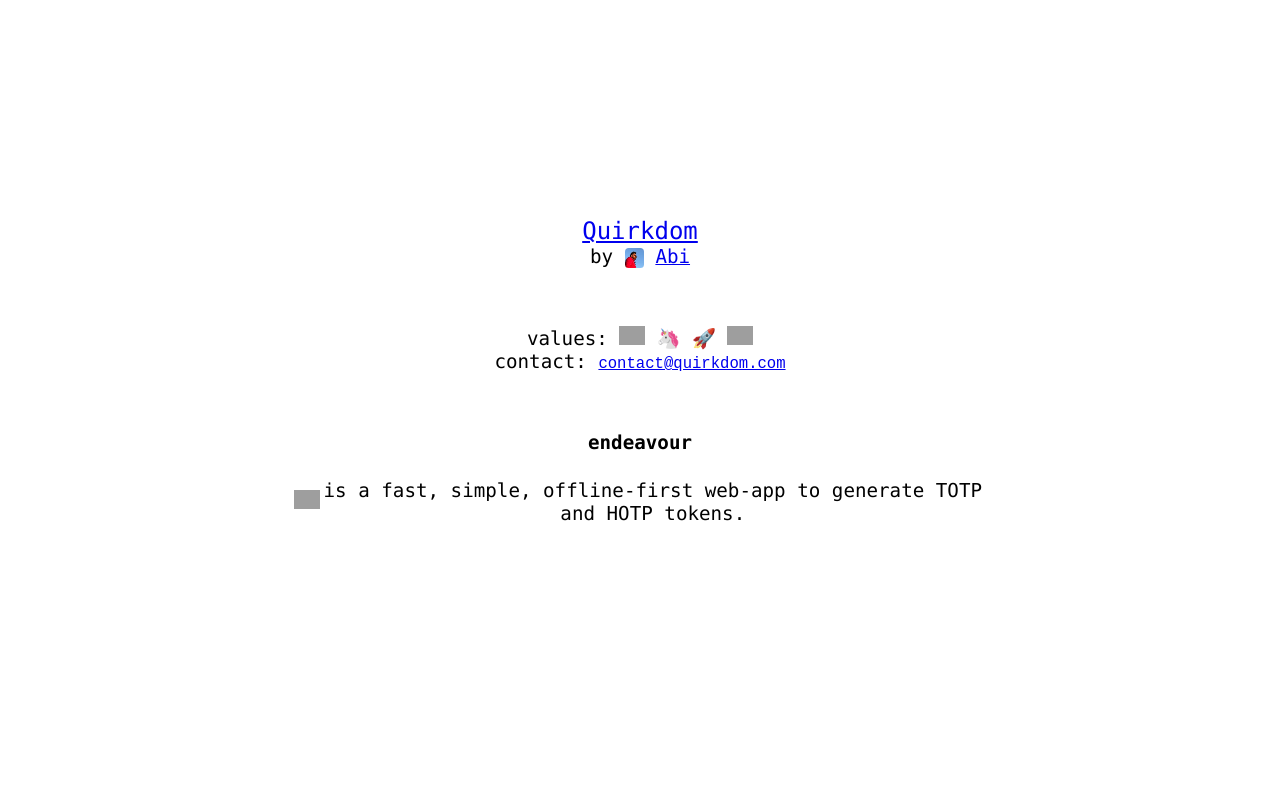
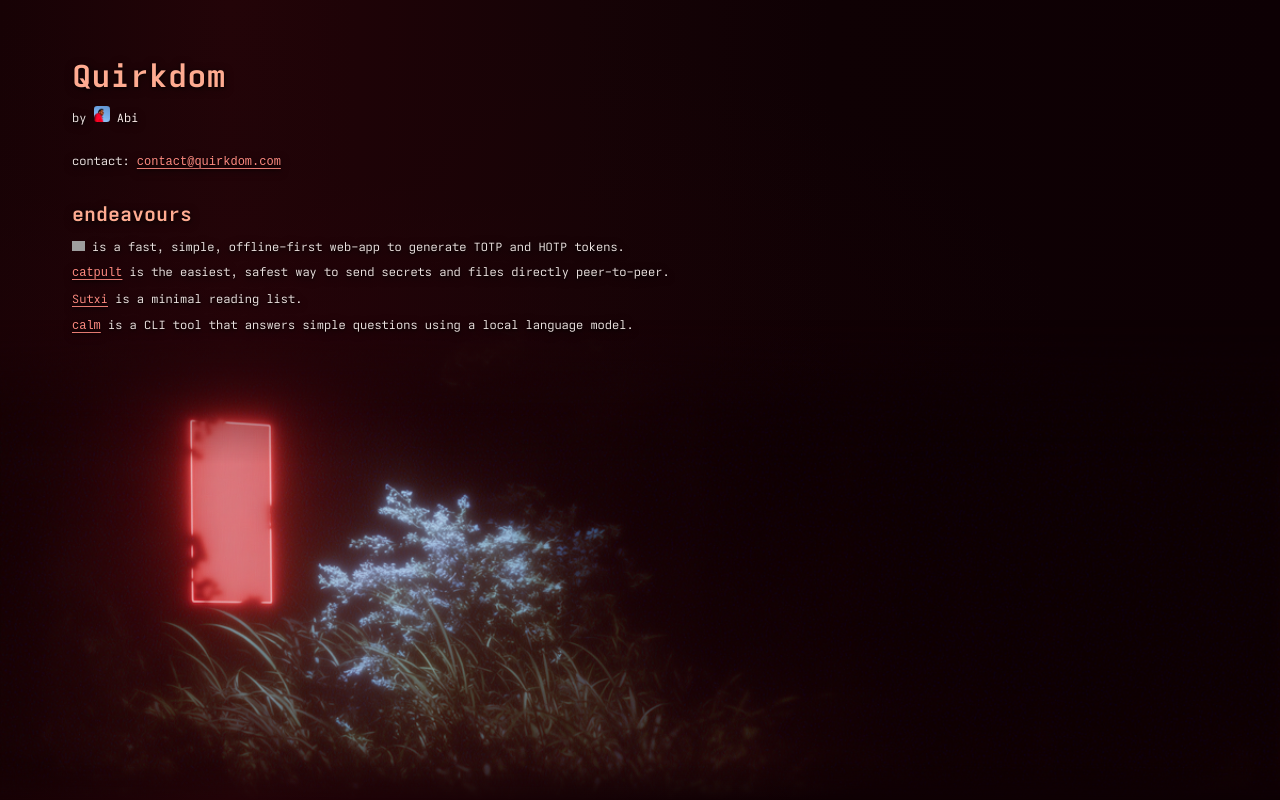
Before and after one commit to quirkdom/quirkdom.github.io, a website: page pages/index.html in a window 1280 px wide. Drawn offline with Linux system fonts and the light colour scheme; grey boxes are pictures that could not be loaded.

Commit message:
Updated homepage

```diff
--- a/pages/index.html
+++ b/pages/index.html
@@ -1,41 +1,35 @@
 <!doctype html>
 <html lang="en">
+
 <head>
     <meta charset="utf-8" />
     <meta name="viewport" content="width=device-width, initial-scale=1" />
     <meta name="description" content="Quirkdom, by Abi." />
     <title>Quirkdom by Abi</title>
+    <link rel="preload" href="/fonts/IoskeleyMono-Regular.woff2" as="font" type="font/woff2" crossorigin />
     <link rel="stylesheet" href="/index.css" />
 </head>
 
 <body>
     <header style="margin-bottom: 2em">
-            <a href="https://quirkdom.com" style="font-size: x-large"
-                >Quirkdom</a
-            >
-            <br />
-            by <img class="emoji-aligned prof-pic" src="/prof_abi.jpg" alt="Abi" />
+        <h1>Quirkdom</h1>
+        by <img id="profile-pic" src="/prof_abi.jpg" alt="Abi" />
         <a href="https://x.com/AbiQuirkdom"> Abi</a>
     </header>
     <main>
         <section>
+            <!-- <p>
+                values:
+                <img class="emoji-aligned" src="https://github.githubassets.com/images/icons/emoji/shipit.png"
+                    alt="ship it!" />
+                🦄 🚀
+                <img class="emoji-aligned" src="https://github.githubassets.com/images/icons/emoji/trollface.png"
+                    alt="problem?" />
+                <br />
+            </p> -->
             <p>
-                    values:
-                    <img
-                        class="emoji-aligned"
-                        src="https://github.githubassets.com/images/icons/emoji/shipit.png"
-                        alt="ship it"
-                    />
-                    🦄 🚀
-                    <img
-                        class="emoji-aligned"
-                        src="https://github.githubassets.com/images/icons/emoji/trollface.png"
-                        alt="problem?"
-                    />
-                    <br />
                 contact:
-                    <code
-                        ><a
+                <code><a
                             href="#"
                             class="crypt-mail"
                             data-tld="moc"
@@ -46,24 +40,28 @@
             </p>
         </section>
         <section>
-                <h4>endeavour</h4>
+            <h2>endeavours</h2>
             <ul>
                 <li>
-                        <a href="https://trezur.quirkdom.com/"
-                            ><img
-                                src="https://trezur.quirkdom.com/trezur_logo.svg"
-                                alt="Trezur"
-                                class="emoji-aligned"
-                            />
-                        </a>
-                        <span>
-                            is a fast, simple, offline-first web-app to generate
-                            TOTP and HOTP tokens.
-                        </span>
+                    <a href="https://trezur.quirkdom.com/"><img src="https://trezur.quirkdom.com/trezur_logo.svg"
+                            alt="Trezur" id="trezur-logo" /></a> is a fast, simple, offline-first web-app to
+                    generate TOTP and HOTP tokens.
+                </li>
+                <li>
+                    <a href="https://github.com/quirkdom/catpult"><code>catpult</code></a> is the easiest, safest way to
+                    send secrets and files directly peer-to-peer.
+                </li>
+                <li>
+                    <a href="https://sutxi.quirkdom.com/">Sutxi</a> is a minimal reading list.
+                </li>
+                <li>
+                    <a href="https://github.com/quirkdom/calm"><code>calm</code></a> is a CLI tool that answers simple
+                    questions using a local language model.
                 </li>
             </ul>
         </section>
     </main>
     <script src="/index.js" defer></script>
 </body>
+
 </html>
--- a/public/index.css
+++ b/public/index.css
@@ -1,28 +1,172 @@
+@font-face {
+    font-family: "Ioskeley Mono";
+    src: url("/fonts/IoskeleyMono-Regular.woff2") format("woff2");
+    font-weight: 400;
+    font-style: normal;
+    font-display: swap;
+}
+
+@font-face {
+    font-family: "Ioskeley Mono";
+    src: url("/fonts/IoskeleyMono-Italic.woff2") format("woff2");
+    font-weight: 400;
+    font-style: italic;
+    font-display: swap;
+}
+
+@font-face {
+    font-family: "Ioskeley Mono";
+    src: url("/fonts/IoskeleyMono-Bold.woff2") format("woff2");
+    font-weight: 700;
+    font-style: normal;
+    font-display: swap;
+}
+
+html {
+    background-color: #0d0004;
+}
+
 html,
 body {
     height: 100%;
+    min-height: 100dvh;
     margin: 0;
-    display: flex;
-    justify-content: center;
-    align-items: center;
+    overflow: hidden;
+    box-sizing: border-box;
 }
 
 body {
-    font-family: "Andale Mono", "Lucida Console", Georgia;
-    text-align: center;
-    font-size: larger;
-    flex-direction: column;
+    position: relative;
+    isolation: isolate;
+    padding: 3.5rem 4.5rem;
+    box-sizing: border-box;
+    background-color: #0d0004;
+    background-image:
+        radial-gradient(
+            ellipse 85% 60% at 20% 45%,
+            rgba(40, 4, 10, 0.45) 0%,
+            rgba(30, 3, 7, 0.25) 40%,
+            transparent 75%
+        ),
+        linear-gradient(
+            to right,
+            #170205 0%,
+            #230408 18%,
+            #1e0307 28%,
+            #160306 45%,
+            #0f0104 65%,
+            #0d0004 100%
+        );
+    font-family: "Ioskeley Mono", "Andale Mono", "Lucida Console", monospace;
+    font-size: 12px;
+    line-height: 1.6;
+    color: #ede3e1;
+    text-shadow: 0 1px 3px rgba(0, 0, 0, 0.8), 0 2px 8px rgba(21, 2, 5, 0.9);
 }
 
+body::before {
+    content: "";
+    position: fixed;
+    left: 0;
+    right: 0;
+    bottom: 0;
+    height: 37.5vw;
+    background-image: url("/Mystical-Red-Portal.png");
+    background-position: center bottom;
+    background-repeat: no-repeat;
+    background-size: 100% 100%;
+    -webkit-mask-image:
+        linear-gradient(
+            to bottom,
+            transparent 0%,
+            rgba(0, 0, 0, 0.2) 8%,
+            rgba(0, 0, 0, 0.7) 18%,
+            black 30%,
+            black 92%,
+            transparent 100%
+        );
+    mask-image:
+        linear-gradient(
+            to bottom,
+            transparent 0%,
+            rgba(0, 0, 0, 0.2) 8%,
+            rgba(0, 0, 0, 0.7) 18%,
+            black 30%,
+            black 92%,
+            transparent 100%
+        );
+    z-index: -1;
+    pointer-events: none;
+}
+
+a {
+    color: #ff8a80;
+    text-decoration: underline;
+    text-underline-offset: 3px;
+}
+
+a:hover {
+    color: #ffb4ab;
+}
+
+header a {
+    color: #fff0ee;
+    text-decoration: none;
+}
+
+header a:hover {
+    color: #ffffff;
+    text-decoration: underline;
+}
+
+h1,
+h2,
+h3,
+h4 {
+    font-family: inherit;
+    font-weight: 700;
+    color: #ffab91;
+    line-height: 1.25;
+    margin: 0;
+    margin-bottom: 0.5em;
+}
+
+h1 {
+    font-size: 32px;
+    margin-bottom: 0.3em;
+}
+
+h2 {
+    font-size: 20px;
+}
+
+h3 {
+    font-size: 16px;
+}
+
+h4 {
+    font-size: 14px;
+}
+
+/* code {
+    font-family: inherit;
+    font-size: inherit;
+} */
+
+img,
 .emoji-aligned {
     height: 1em;
     width: auto;
+    vertical-align: baseline;
 }
 
-.prof-pic {
-    border-radius: 20% 20% 20% 20%;
-    vertical-align: middle;
-    display: inline-block;
+#profile-pic {
+    height: 1rem;
+    border-radius: 20%;
+}
+
+#trezur-logo {
+    height: 0.8em;
 }
 
 .crypt-mail::after {
@@ -32,7 +176,7 @@ body {
 }
 
 section {
-    margin-bottom: 3em;
+    margin-bottom: 2.5em;
 }
 
 ul {
@@ -42,9 +186,5 @@ ul {
 }
 
 li {
-    display: flex;
-    align-items: center;
-    justify-content: center;
     margin-block: 0.5em;
-    max-width: 36em;
 }
```
Also changed, not shown: public/Mystical-Red-Portal.png (added), public/fonts/IoskeleyMono-Bold.woff2 (added), public/fonts/IoskeleyMono-Italic.woff2 (added), public/fonts/IoskeleyMono-Regular.woff2 (added). Lines whose indentation alone changed are shown as unchanged.
